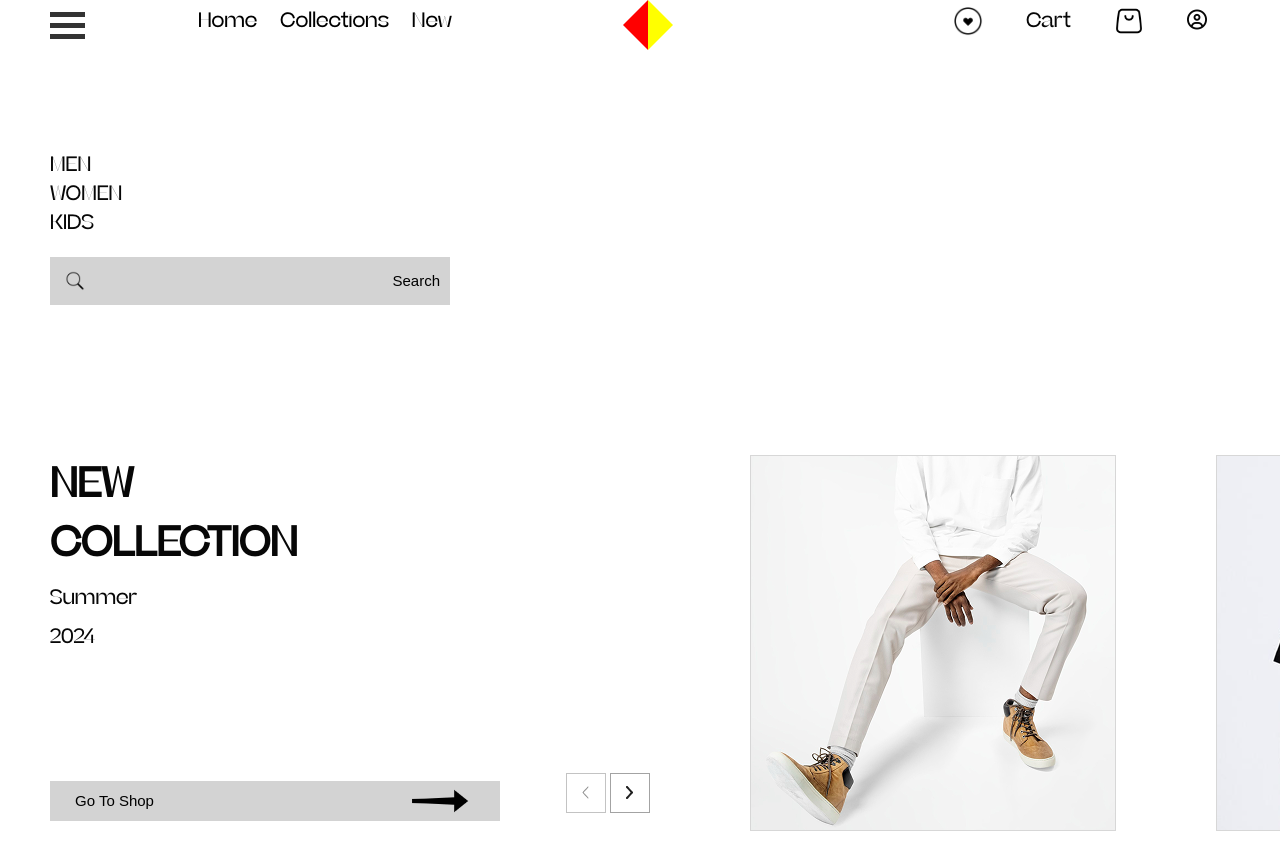
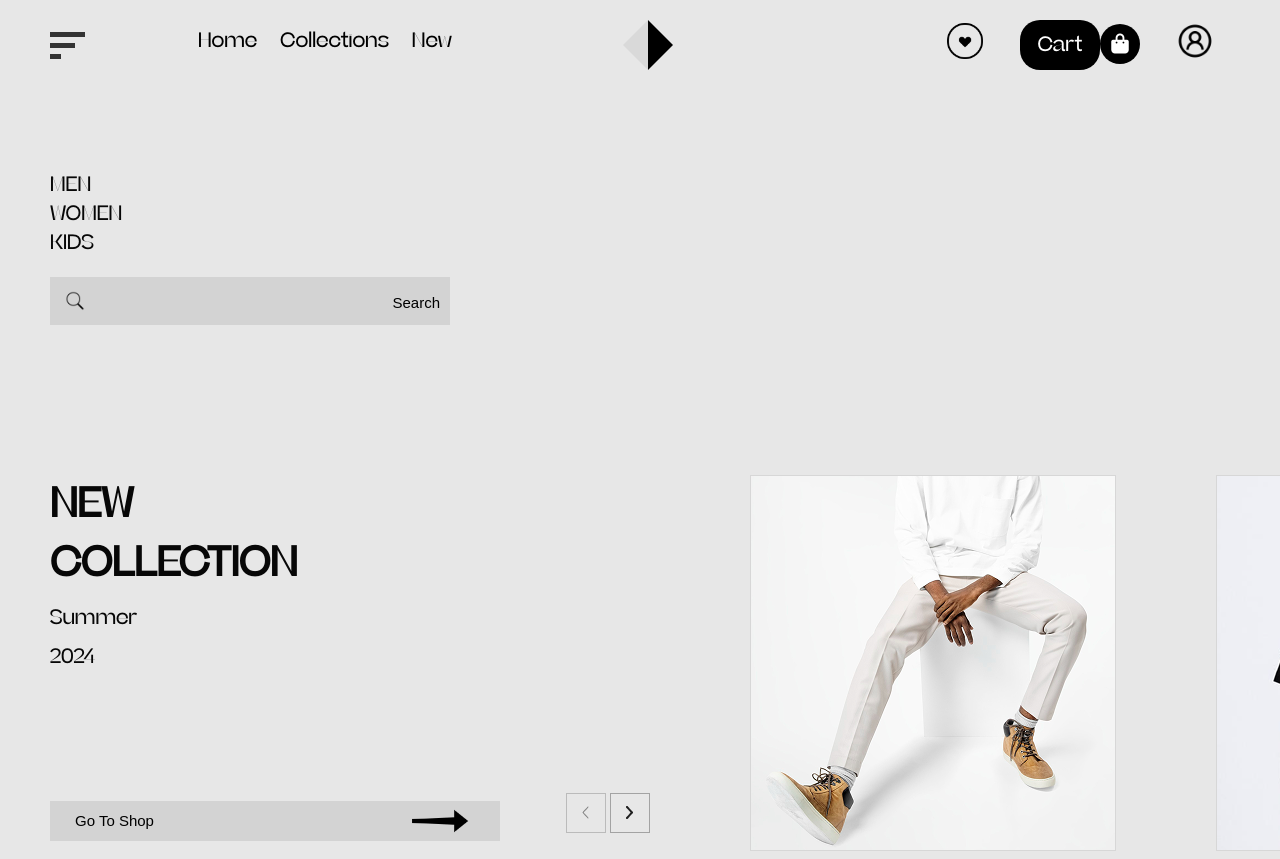
Before and after one commit to szwanne/fashion-store, a plain HTML site: page index.html in a window 1280 px wide. Drawn offline with Linux system fonts and the light colour scheme.

Commit message:
Added the all the required styling

```diff
--- a/index.html
+++ b/index.html
@@ -34,23 +34,39 @@
       <div class="right-links">
         <ul>
           <li>
+            <a href="#">
               <img
                 src="/Images/icons8-heart-64.png"
                 alt="heart icon"
-              width="30px"
-              height="30px"
+                width="40px"
+                height="40px"
+                class="nav-icon"
               />
+            </a>
           </li>
-          <li>Cart</li>
+          <ul class="sub-list">
             <li>
+              <a href="#">
+                <p class="btn">Cart</p>
+              </a>
+            </li>
+            <li>
+              <a href="#">
+                <i class="fa-solid fa-bag-shopping" style="color: #fff"></i>
+              </a>
+            </li>
+          </ul>
+          <li>
+            <a href="#">
               <img
-              src="Images/icons8-bag-48.png"
-              alt="bag icon"
-              width="30px"
-              height="30px"
+                src="/Images/icons8-user-96.png"
+                alt="user"
+                width="40px"
+                height="40px"
+                class="nav-icon"
               />
+            </a>
           </li>
-          <li><i class="fa-regular fa-circle-user"></i></li>
         </ul>
       </div>
     </nav>
@@ -69,7 +85,6 @@
           class="icon"
           name="search"
         />
-        <!-- <i class="fa-solid fa-magnifying-glass"></i> -->
       </div>
     </div>
 
@@ -95,10 +110,18 @@
         </div>
       </div>
       <div class="item-2">
-        <img src="/Images/image2.png" alt="semi-formal clothing" />
+        <img
+          src="/Images/image2.png"
+          alt="semi-formal clothing"
+          class="clothes"
+        />
       </div>
       <div class="item-3">
-        <img src="/Images/image3.png" alt="black tshift and denim jean" />
+        <img
+          src="/Images/image3.png"
+          alt="black tshift and denim jean"
+          class="clothes"
+        />
       </div>
     </div>
 
--- a/style.css
+++ b/style.css
@@ -9,7 +9,7 @@ body {
   overflow-x: hidden; /*Prevent horizontal scroll bar from max-width from 100vw */
   color: rgb(7, 7, 7);
   font-size: 20px;
-  background-color: white;
+  background-color: #e7e7e7;
 }
 
 *,
@@ -41,10 +41,24 @@ body {
   cursor: pointer;
 }
 
-.hamburger-line1,
-.hamburger-line2,
+.hamburger-line1 {
+  width: 35px;
+  height: 5px;
+  background-color: #333;
+  margin: 6px 0;
+  transition: 0.4s;
+}
+
+.hamburger-line2 {
+  width: 25px;
+  height: 5px;
+  background-color: #333;
+  margin: 6px 0;
+  transition: 0.4s;
+}
+
 .hamburger-line3 {
-  width: 35px;
+  width: 11px;
   height: 5px;
   background-color: #333;
   margin: 6px 0;
@@ -57,7 +71,7 @@ body {
   width: 0;
   height: 0;
   border: 25px solid transparent;
-  border-bottom-color: yellow;
+  border-bottom-color: black;
   right: 25px;
   position: relative;
   top: 0px;
@@ -72,7 +86,7 @@ body {
   width: 0;
   height: 0;
   border: 25px solid transparent;
-  border-top-color: red;
+  border-top-color: #d9d9d9;
 }
 
 nav {
@@ -81,7 +95,7 @@ nav {
   /* background-color: aquamarine; */
   justify-content: space-between;
   align-items: center;
-  margin: 0px 50px;
+  margin: 20px 50px;
 }
 
 .left-links {
@@ -95,6 +109,30 @@ nav > .left-links > ul {
   /* background-color: bisque; */
   min-width: 280px;
   justify-content: space-evenly;
+}
+
+.btn {
+  background-color: black;
+  color: white;
+  border-radius: 20px;
+  width: 80px;
+  height: 50px;
+  text-align: center;
+  line-height: 50px;
+}
+
+.fa-bag-shopping {
+  background-color: rgb(0, 0, 0);
+  width: 40px;
+  height: 40px;
+  text-align: center;
+  line-height: 40px;
+  border-radius: 50%;
+}
+
+.sub-list {
+  display: flex;
+  align-items: baseline;
 }
 
 /* Anchor links */
@@ -114,6 +152,20 @@ li {
   /* background-color: lightcoral; */
   min-width: 300px;
   justify-content: space-evenly;
+  align-items: center;
+}
+
+a:hover {
+  color: cadetblue;
+}
+.btn:hover,
+.fa-bag-shopping:hover {
+  background-color: cadetblue;
+}
+
+.clothes:hover {
+  transform: scale(1.2);
+  transition: 25ms ease-in-out;
 }
 
 /* TOP SECTION */
@@ -131,6 +183,8 @@ li {
   width: 400px;
   background-color: lightgrey;
   border: none;
+  padding-left: 40px;
+  font-size: 20px;
 }
 
 .top-container {
@@ -158,6 +212,7 @@ li {
   max-height: auto;
   gap: 100px;
   overflow: none;
+  max-width: 100%;
 }
 
 .item-1 {
```
Also changed, not shown: Images/icons8-bag-64.png (added), Images/icons8-user-96.png (added), 4 other files. Lines whose indentation alone changed are shown as unchanged.
